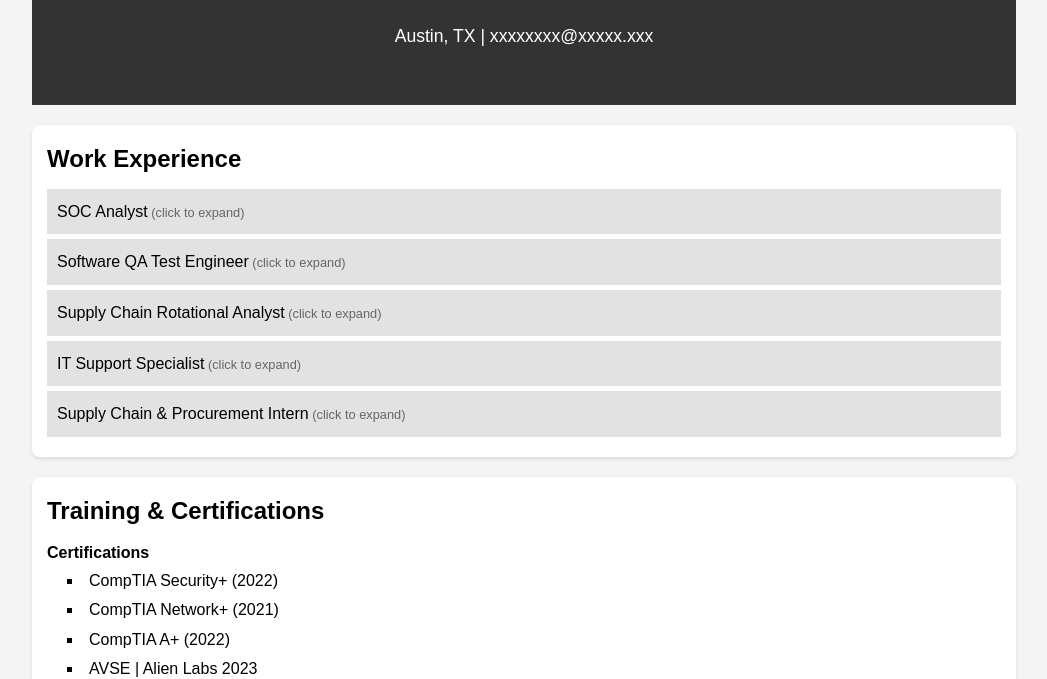
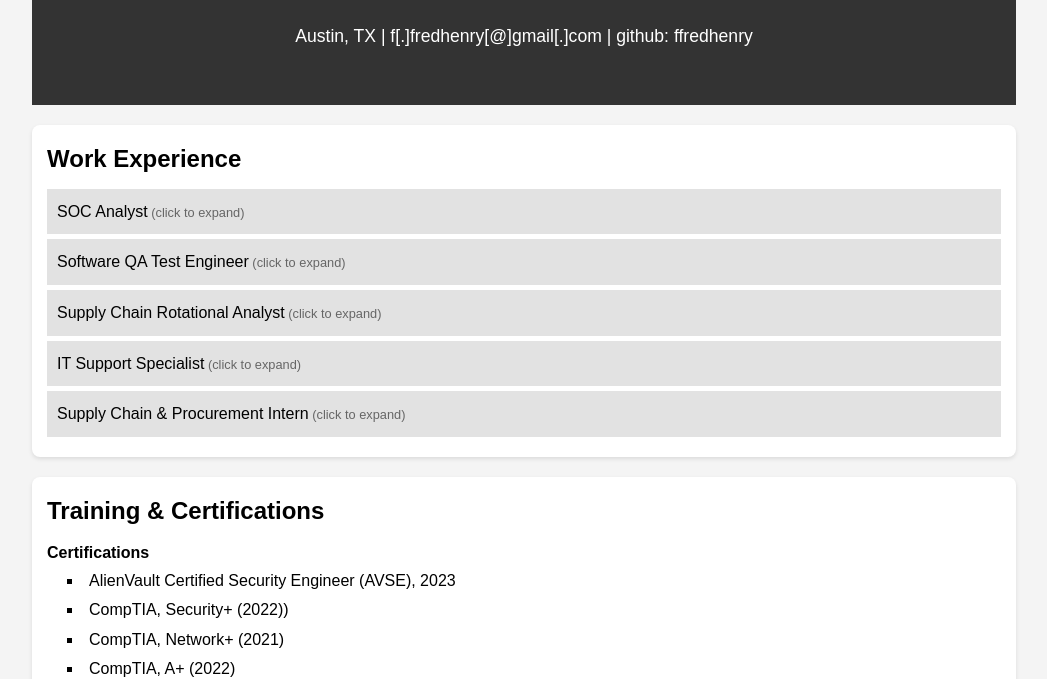
Before and after one commit to ffredhenry/aws-static-website, a plain HTML site: page index.html in a window 1280 px wide. Shown: the part 284-963 px from the top of the page, without its empty margins (116-1163 px from the left). Drawn offline with Linux system fonts and the light colour scheme.

Commit message:
Christmas commit - updated contact info line as well as cert stack to be chronological

```diff
--- a/index.html
+++ b/index.html
@@ -10,8 +10,8 @@
 		<div class="container">
 			<header>
 				<img src="headshot.jpg" alt="Headshot" class="headshot">
-				<h1 id="name">Fred Henry</h1><!--FIXME: add email to public version-->
-				<p id="contactInfo">Austin, TX | xxxxxxxx@xxxxx.xxx</p>
+				<h1 id="name">Fred Henry</h1>
+				<p id="contactInfo">Austin, TX | f[.]fredhenry[@]gmail[.]com | github: ffredhenry</p>
 			</header>
 			<section id="employmentHistory"><!-- Work Experience Section-->
 				<h2>Work Experience</h2>
@@ -21,10 +21,10 @@
 				<h2>Training & Certifications</h2>
 				<h4>Certifications</h4>
 				<ul>
-					<li>CompTIA Security+ (2022)</li>
-					<li>CompTIA Network+ (2021)</li>
-					<li>CompTIA A+ (2022)</li>
-					<li>AVSE | Alien Labs 2023</li>
+					<li>AlienVault Certified Security Engineer (AVSE), 2023</li>
+					<li>CompTIA, Security+ (2022))</li>
+					<li>CompTIA, Network+ (2021)</li>
+					<li>CompTIA, A+ (2022)</li>
 				</ul>
 				<h4>Additional Trainings</h4>
 				<ul>
```
